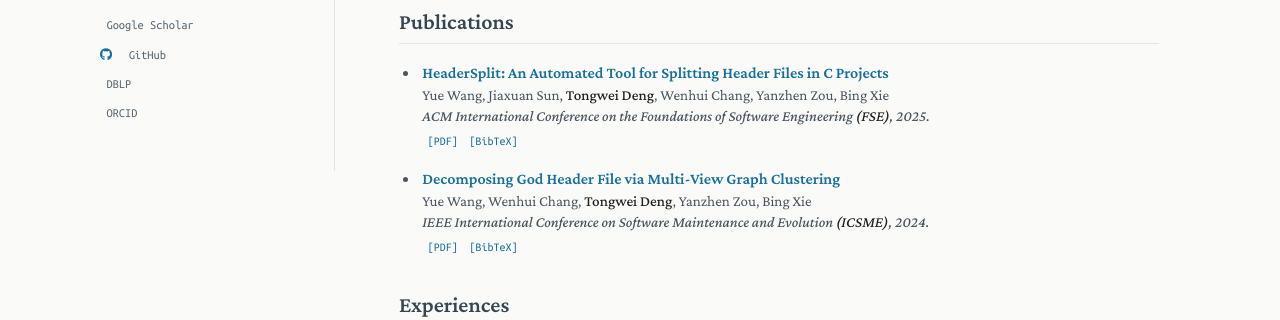
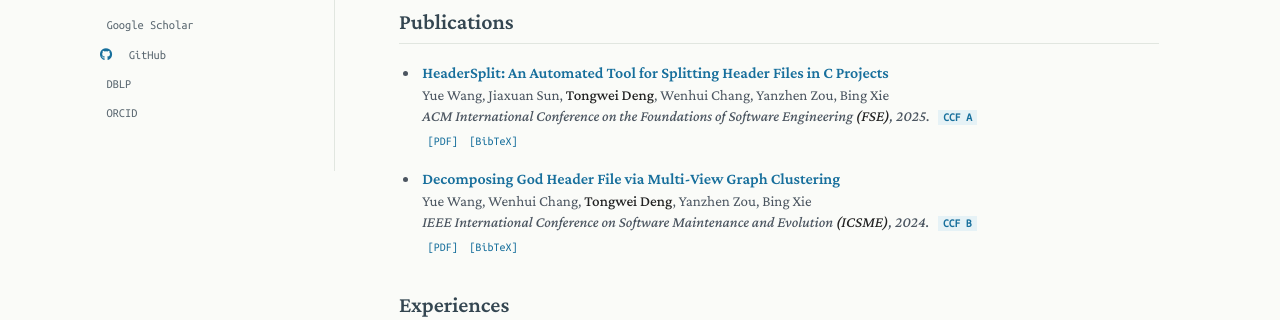
Before and after one commit to 6643789wsx/6643789wsx.github.io, a Jekyll site: the page built from index.md, in a window 1280 px wide. Shown: the part 476-796 px from the top of the page. Built offline with Jekyll 4.4.1, drawn with Linux system fonts in a browser that asks for light colours; a style sheet for code colours, icons or effects is not loaded; our own code applies the rules of GitHub Pages for plain Markdown files.

Commit message:
Add CCF rankings to publications

```diff
--- a/_data/publications.yml
+++ b/_data/publications.yml
@@ -3,6 +3,7 @@ main:
   - title: "HeaderSplit: An Automated Tool for Splitting Header Files in C Projects"
     authors: Yue Wang, Jiaxuan Sun, <strong>Tongwei Deng</strong>, Wenhui Chang, Yanzhen Zou, Bing Xie
     conference_short: FSE
+    ccf_rank: A
     conference: ACM International Conference on the Foundations of Software Engineering <strong>(FSE)</strong>, 2025.
     pdf: https://doi.org/10.1145/3696630.3728594
     bibtex: https://dblp.org/rec/conf/sigsoft/WangSDCZX25.bib
@@ -10,6 +11,7 @@ main:
   - title: "Decomposing God Header File via Multi-View Graph Clustering"
     authors: Yue Wang, Wenhui Chang, <strong>Tongwei Deng</strong>, Yanzhen Zou, Bing Xie
     conference_short: ICSME
+    ccf_rank: B
     conference: IEEE International Conference on Software Maintenance and Evolution <strong>(ICSME)</strong>, 2024.
     pdf: https://doi.org/10.1109/ICSME58944.2024.00021
     bibtex: https://dblp.org/rec/conf/icsm/WangCDZX24.bib
--- a/_includes/publications.md
+++ b/_includes/publications.md
@@ -9,7 +9,7 @@
   <div class="publication-entry">
     <a class="publication-title" href="{{ link.pdf }}" target="_blank" rel="noopener">{{ link.title }}</a>
     <span class="publication-authors">{{ link.authors }}</span>
-    <span class="publication-venue"><em>{{ link.conference }}</em></span>
+    <span class="publication-venue"><em>{{ link.conference }}</em>{% if link.ccf_rank %} <span class="ccf-rank">CCF {{ link.ccf_rank }}</span>{% endif %}</span>
     <span class="publication-links">
       {% if link.pdf %}<a href="{{ link.pdf }}" target="_blank" rel="noopener">[PDF]</a>{% endif %}
       {% if link.code %}<a href="{{ link.code }}" target="_blank" rel="noopener">[Code]</a>{% endif %}
--- a/_sass/minimal-light.scss
+++ b/_sass/minimal-light.scss
@@ -648,6 +648,7 @@ a:hover { color:#125878; }
 .publication-entry { line-height:1.45; }
 .publication-title { font-weight:600; }
 .publication-authors, .publication-venue { display:block; font-size:.94rem; }
+.ccf-rank { background:#e6f2f6; color:#176f9c; font-family:"Ubuntu Mono", monospace; font-size:.72rem; font-style:normal; font-weight:700; margin-left:.35rem; padding:.08rem .32rem; }
 .publication-links { font-family:"Ubuntu Mono", monospace; font-size:.75rem; margin-left:.35rem; }
 .publication-links a { margin-right:.35rem; }
 
```
